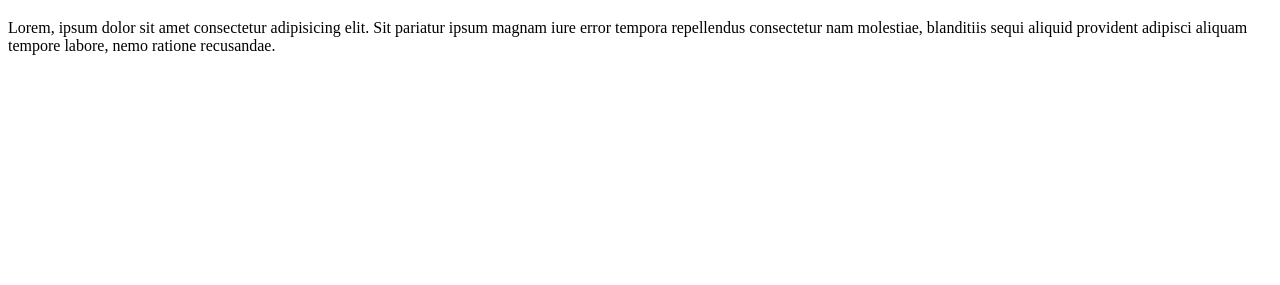
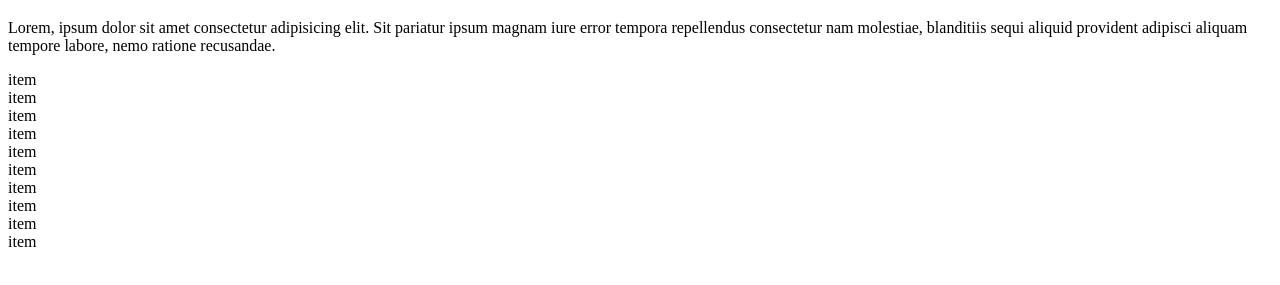
Before and after one commit to studentbatch/class4work, a plain HTML site: page index.html in a window 1280 px wide. Shown: the part 61-346 px from the top of the page. Drawn offline with Linux system fonts and the light colour scheme.

Commit message:
wrapper added

```diff
--- a/index.html
+++ b/index.html
@@ -8,5 +8,17 @@
 <body>
     <h1>welcome github</h1>
     <p>Lorem, ipsum dolor sit amet consectetur adipisicing elit. Sit pariatur ipsum magnam iure error tempora repellendus consectetur nam molestiae, blanditiis sequi aliquid provident adipisci aliquam tempore labore, nemo ratione recusandae.</p>
+    <div class="wrapper">
+        <div class="item">item</div>
+        <div class="item">item</div>
+        <div class="item">item</div>
+        <div class="item">item</div>
+        <div class="item">item</div>
+        <div class="item">item</div>
+        <div class="item">item</div>
+        <div class="item">item</div>
+        <div class="item">item</div>
+        <div class="item">item</div>
+    </div>
 </body>
 </html>
```
